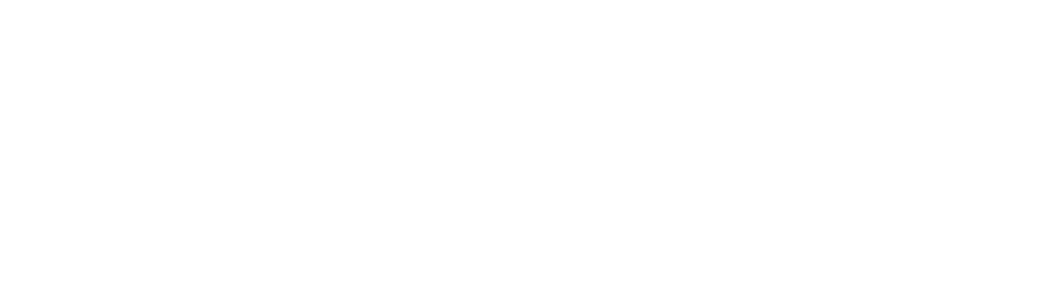
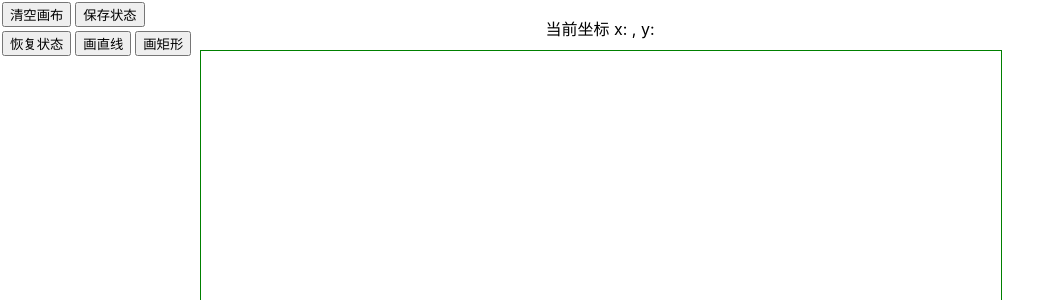
Before and after one commit to jackshen310/study-demo, a React (Create React App) app: page /canvas-box in a window 1280 px wide. Before the commit this address had no page. Shown: the top 300 px of the page, without its empty margins (0-1063 px from the left). Built offline with nearby package versions, Linux system fonts and the light colour scheme.

Commit message:
feat: 画直线/画矩形

```diff
--- a/src/App.tsx
+++ b/src/App.tsx
@@ -11,8 +11,9 @@
           paddingBottom: "1rem",
         }}
       >
-        <Link to="/canvas-basic">canvas基础</Link>|{" "}
-        <Link to="/canvas-grid">canvas大图网格加载</Link>
+        <Link to="/canvas-basic">canvas基础知识</Link>|{" "}
+        <Link to="/canvas-box">canvas基础图形</Link>|{" "}
+        <Link to="/canvas-grid">canvas大图加载</Link>
       </nav>
     </div>
   );
--- a/src/index.tsx
+++ b/src/index.tsx
@@ -6,6 +6,7 @@
 import { BrowserRouter, Routes, Route } from "react-router-dom";
 import CanvasGrid from "./pages/canvas-demo/grid";
 import CanvasBasic from "./pages/canvas-demo/basic";
+import CanvasBox from "./pages/canvas-demo/box";
 
 const root = ReactDOM.createRoot(
   document.getElementById("root") as HTMLElement
@@ -15,6 +16,7 @@
     <Routes>
       <Route path="/" element={<App />} />
       <Route path="canvas-basic" element={<CanvasBasic />} />
+      <Route path="canvas-box" element={<CanvasBox />} />
       <Route path="canvas-grid" element={<CanvasGrid />} />
     </Routes>
   </BrowserRouter>
--- a/src/pages/canvas-demo/basic/tools.ts
+++ b/src/pages/canvas-demo/basic/tools.ts
@@ -92,14 +92,35 @@
             document.body.scrollTop +
             document.documentElement.scrollTop;
         }
-        x -= element.offsetLeft;
-        y -= element.offsetTop;
+
+        const { offsetLeft, offsetTop } = getElementPagePosition(element);
+
+        x -= offsetLeft;
+        y -= offsetTop;
 
         mouse.x = x;
         mouse.y = y;
       },
       false
     );
+
+    // 获取元素的绝对位置坐标（像对于页面左上角）
+    function getElementPagePosition(element: HTMLElement) {
+      //计算x坐标
+      let actualLeft = element.offsetLeft;
+      let current = element.offsetParent as any;
+      while (current !== null) {
+        actualLeft += current.offsetLeft;
+        current = current.offsetParent;
+      } //计算y坐标
+      let actualTop = element.offsetTop;
+      current = element.offsetParent;
+      while (current !== null) {
+        actualTop += current.offsetTop + current.clientTop;
+        current = current.offsetParent;
+      } //返回结果
+      return { offsetLeft: actualLeft, offsetTop: actualTop };
+    }
 
     Tools.__mouse = mouse;
     return mouse;
--- /dev/null
+++ b/src/pages/canvas-demo/box/editor.ts
@@ -0,0 +1,133 @@
+import Tools from "../basic/tools";
+import avatar from "../images/avatar.jpg";
+
+const R = Math.PI / 180;
+class Editor {
+  canvas: HTMLCanvasElement;
+  canvasView: HTMLCanvasElement;
+  ctx: CanvasRenderingContext2D;
+  ctxView: CanvasRenderingContext2D;
+  tools: Tools;
+
+  constructor(canvas: HTMLCanvasElement, canvasView: HTMLCanvasElement) {
+    this.canvas = canvas;
+    this.canvasView = canvasView;
+
+    this.ctx = canvas.getContext("2d")!;
+    this.ctxView = canvasView.getContext("2d")!;
+    this.tools = new Tools();
+
+    this.init();
+  }
+
+  init() {
+    const { ctxView } = this;
+  }
+
+  clearRect() {
+    const { ctxView, canvas } = this;
+    ctxView.clearRect(0, 0, canvas.width, canvas.height);
+  }
+
+  save() {
+    this.ctxView.save();
+  }
+
+  restore() {
+    this.ctxView.restore();
+  }
+
+  getMouse() {
+    const { canvasView, tools } = this;
+    return tools.getMouse(canvasView);
+  }
+  // 画一条直线
+  strokeLine(sx: number, sy: number, dx: number, dy: number) {
+    const { ctxView } = this;
+
+    ctxView.save();
+    ctxView.beginPath();
+    ctxView.moveTo(sx, sy);
+    ctxView.lineTo(dx, dy);
+    ctxView.stroke();
+    ctxView.restore();
+  }
+  // 画描边矩形
+  strokeRect(x: number, y: number, w: number, h: number) {
+    const { ctxView } = this;
+
+    ctxView.strokeRect(x, y, w, h);
+  }
+  // 画线
+  drawLine() {
+    const { ctx, canvasView } = this;
+    let sx: number, sy: number, dx, dy;
+
+    const onMouseMove = () => {
+      this.clearRect();
+      let mouse = this.getMouse();
+      dx = mouse.x;
+      dy = mouse.y;
+
+      this.strokeLine(sx, sy, dx, dy);
+    };
+
+    const onMouseUp = () => {
+      // 将视图层copy到缓冲层
+      ctx.drawImage(canvasView, 0, 0);
+
+      canvasView.removeEventListener("mousemove", onMouseMove);
+      canvasView.removeEventListener("mouseup", onMouseUp);
+    };
+
+    canvasView.onmousedown = () => {
+      // 记住鼠标位置
+      let mouse = this.getMouse();
+      sx = mouse.x;
+      sy = mouse.y;
+
+      canvasView.addEventListener("mousemove", onMouseMove);
+      canvasView.addEventListener("mouseup", onMouseUp);
+    };
+  }
+
+  // 画矩形
+  drawStrokeRect() {
+    const { ctx, canvasView } = this;
+    let sx: number, sy: number, dx, dy;
+
+    const onMouseMove = () => {
+      this.clearRect();
+      let mouse = this.getMouse();
+      dx = mouse.x;
+      dy = mouse.y;
+
+      this.strokeRect(
+        Math.min(sx, dx),
+        Math.min(sy, dy),
+        Math.abs(dx - sx),
+        Math.abs(dy - sy)
+      );
+    };
+
+    const onMouseUp = () => {
+      // 将视图层copy到缓冲层
+      ctx.drawImage(canvasView, 0, 0);
+
+      canvasView.removeEventListener("mousemove", onMouseMove);
+      canvasView.removeEventListener("mouseup", onMouseUp);
+    };
+
+    canvasView.onmousedown = () => {
+      // 记住鼠标位置
+      let mouse = this.getMouse();
+      sx = mouse.x;
+      sy = mouse.y;
+
+      canvasView.addEventListener("mousemove", onMouseMove);
+      canvasView.addEventListener("mouseup", onMouseUp);
+    };
+  }
+}
+
+export default Editor;
--- /dev/null
+++ b/src/pages/canvas-demo/box/index.css
@@ -0,0 +1,26 @@
+.box {
+    display: flex
+}
+.box .left {
+    width: 200px;
+}
+.box .left button {
+   margin: 2px;
+}
+.box .right {
+    width: auto;
+    position: relative;
+    width: 800px;
+    height: 600px;
+}
+.box .right p {
+   text-align: center;
+}
+.box .right canvas {
+    position: absolute;
+    top: 50px;
+    left: 0;
+    width: 100%;
+    height: 100%;
+    cursor: crosshair;
+ }
--- /dev/null
+++ b/src/pages/canvas-demo/box/index.tsx
@@ -0,0 +1,99 @@
+import { MouseEventHandler, useEffect, useRef, useState } from "react";
+import "./index.css";
+import Editor from "./editor";
+
+const CanvasBox = () => {
+  const canvasRef = useRef<any>();
+  const canvasViewRef = useRef<any>();
+  const [editor, setEditor] = useState<Editor>();
+  const [mouse, setMouse] = useState<any>({});
+
+  useEffect(() => {
+    let editor = new Editor(canvasRef.current, canvasViewRef.current);
+    setEditor(editor);
+
+    (window as any).editor = editor;
+  }, []);
+
+  useEffect(() => {
+    const onMouseMove = () => {
+      setMouse({ ...editor?.getMouse() });
+    };
+    const canvas = canvasViewRef.current;
+    canvas.addEventListener("mousemove", onMouseMove);
+
+    return () => {
+      canvas.removeEventListener("mousemove", onMouseMove);
+    };
+  }, [editor]);
+
+  const renderBtn = () => {
+    let btns: { click: MouseEventHandler; text: string }[] = [];
+    btns.push(
+      {
+        click: () => {
+          editor?.clearRect();
+        },
+        text: "清空画布",
+      },
+      {
+        click: () => {
+          editor?.save();
+        },
+        text: "保存状态",
+      },
+      {
+        click: () => {
+          editor?.restore();
+        },
+        text: "恢复状态",
+      },
+      {
+        click: () => {
+          editor?.drawLine();
+        },
+        text: "画直线",
+      },
+      {
+        click: () => {
+          editor?.drawStrokeRect();
+        },
+        text: "画矩形",
+      }
+    );
+
+    return btns.map((item, index) => (
+      <button key={index} onClick={item.click}>
+        {item.text}
+      </button>
+    ));
+  };
+
+  return (
+    <div>
+      <div className="box">
+        <div className="left">{renderBtn()}</div>
+        <div className="right">
+          <p>
+            当前坐标 x:{mouse.x} , y:{mouse.y}
+          </p>
+          <canvas
+            key="canvas"
+            ref={canvasRef}
+            style={{ border: "1px solid green" }}
+            width="800"
+            height={600}
+          ></canvas>
+          <canvas
+            key="canvasView"
+            ref={canvasViewRef}
+            style={{ border: "1px solid green" }}
+            width="800"
+            height={600}
+          ></canvas>
+        </div>
+      </div>
+    </div>
+  );
+};
+export default CanvasBox;
```
